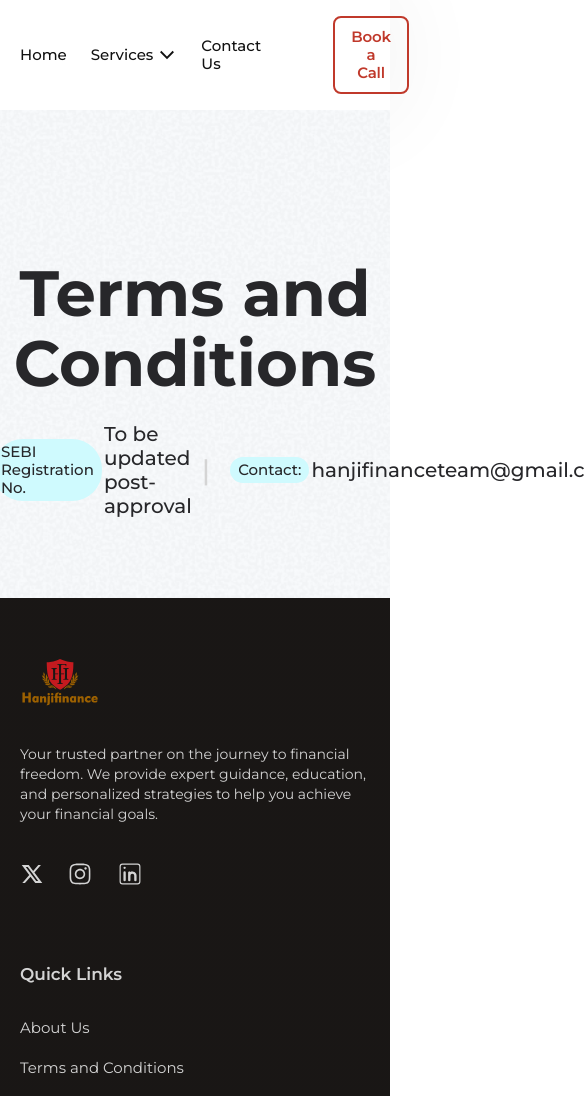
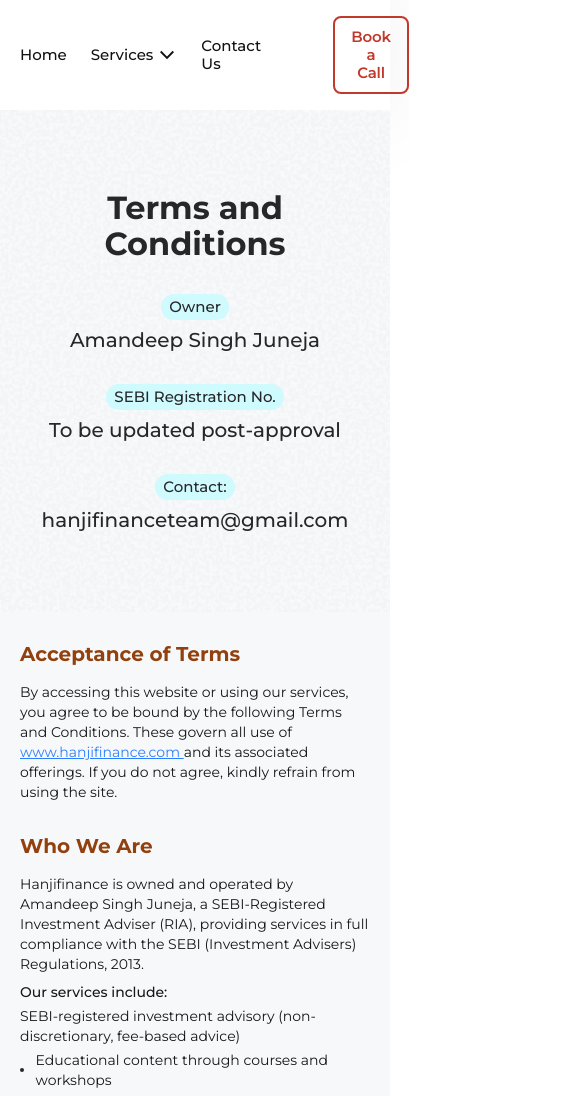
Before and after one commit to neon-lab-dev/HanjiFinance-Client, a React (Vite) app: page /terms-and-conditions in a window 390 px wide. Shown: the top 1096 px of the page, 585 px wide, since content can reach past the window. Built offline with nearby package versions, Linux system fonts and the light colour scheme.

Commit message:
Added terms and condition page with responsiveness

```diff
--- a/src/components/Reusable/ReusableHero/ReusableHero.tsx
+++ b/src/components/Reusable/ReusableHero/ReusableHero.tsx
@@ -1,6 +1,7 @@
 import { IMAGES } from "../../../assets";
+import Container from "../Container/Container";
 
-const ReusableHero = () => {
+const ReusableHero = ({title} : {title: string}) => {
   const details = [
     {
       label: "Owner",
@@ -23,14 +24,15 @@
         className="absolute top-0 left-0 w-full h-full object-cover z-0"
       />
 
-      <div className="relative z-10 pt-[148px] pb-20">
-        <h1 className="text-neutral-30 text-[64px] font-bold leading-[70px] text-center">
-          Terms and Conditions
+      <Container>
+        <div className="relative z-10 pt-20 md:pt-[148px] pb-20">
+        <h1 className="text-neutral-30 text-[32px] md:text-[64px] font-bold leading-9 md:leading-[70px] text-center">
+          {title}
         </h1>
 
-        <div className="flex items-center justify-center gap-3 mt-6">
+        <div className="flex flex-col md:flex-row items-center justify-center gap-8 md:gap-3 mt-8 md:mt-6">
           {details.map((item, index, arr) => (
-            <div key={item.label} className="flex items-center gap-[2px]">
+            <div key={item.label} className="flex flex-col md:flex-row items-center gap-2 md:gap-[2px]">
               <div className="bg-surface-70 px-2 py-1 text-neutral-30 text-[15px] font-medium leading-[18px] rounded-[30px] w-fit">
                 {item.label}
               </div>
@@ -38,7 +40,7 @@
                 {item.value}
               </p>
               {index !== arr.length - 1 && (
-                <span className="text-neutral-90 text-[28px] font-medium leading-8 mx-2">
+                <span className="text-neutral-90 text-[28px] font-medium leading-8 mx-2 hidden md:block">
                   |
                 </span>
               )}
@@ -46,6 +48,7 @@
           ))}
         </div>
       </div>
+      </Container>
     </div>
   );
 };
--- a/src/index.css
+++ b/src/index.css
@@ -73,6 +73,7 @@
   --bg-gradient-footer: linear-gradient(0deg, rgba(0, 0, 0, 0.10) 0%, rgba(0, 0, 0, 0.10) 100%), var(--stone-900, #1C1917);
   --bg-gradient-course: linear-gradient(180deg, rgba(254, 242, 242, 0.00) 0%, #FEF2F2 100%);
   --bg-gradient-profile-picture: radial-gradient(194.91% 131.04% at 84.5% 113.5%, #F50B5E 19.76%, #DF0897 52.03%, #962FBF 76.88%, #4F5BD5 93.34%);
+  --bg-gradient-terms-and-conditions: linear-gradient(180deg, #F6F8FA 0%, #F6F8FA 100%);
 }
 
 .bg-gradient-hero {
@@ -93,6 +94,10 @@
 
 .bg-profile-picture {
   background: var(--bg-profile-picture);
+}
+
+.bg-gradient-terms-and-conditions {
+  background: var(--bg-gradient-terms-and-conditions);
 }
 
 /* Custom scrollbar for a specific section */
--- a/src/pages/TermsAndConditions/TermsAndConditions.tsx
+++ b/src/pages/TermsAndConditions/TermsAndConditions.tsx
@@ -1,11 +1,141 @@
+import Container from "../../components/Reusable/Container/Container";
 import ReusableHero from "../../components/Reusable/ReusableHero/ReusableHero";
 
 const TermsAndConditions = () => {
-    return (
-        <div>
-            <ReusableHero/>
-        </div>
-    );
+  const content = [
+    {
+      title: "Acceptance of Terms",
+      description:
+        "By accessing this website or using our services, you agree to be bound by the following Terms and Conditions. These govern all use of <a href='https://www.hanjifinance.com' class='text-blue-500 underline'>www.hanjifinance.com </a> and its associated offerings. If you do not agree, kindly refrain from using the site.",
+    },
+
+    {
+      title: "Who We Are",
+      description:
+        "Hanjifinance is owned and operated by Amandeep Singh Juneja, a SEBI-Registered Investment Adviser (RIA), providing services in full compliance with the SEBI (Investment Advisers) Regulations, 2013.",
+      pointersTitle: "Our services include:",
+      pointersSubTitle:
+        "SEBI-registered investment advisory (non-discretionary, fee-based advice)",
+      pointers: [
+        "Educational content through courses and workshops",
+        "Community-based discussions (e.g., WhatsApp group with no stock tips or calls)",
+        "One-on-one financial consultation sessions",
+        "Merchandise sales (apparel, mugs, posters, etc.)",
+      ],
+    },
+    {
+      title: "Payments & Pricing",
+      description:
+        "All prices on the website are in INR unless otherwise stated. All prices are quoted as net offering, GST and additional chargers like delivery costs (if applicable) will be charged extra at checkout unless stated otherwise. Payments are processed securely via Razorpay. We reserve the right to modify pricing, plans, or offerings without prior notice.",
+    },
+    {
+      title: "Refund & Cancellation Policy",
+      pointers: [
+        "Digital products (courses, newsletters, community access, advisory consultations) are non-refundable once purchased.",
+        "For merchandise, refer to the Refund Policy page.",
+        "For payment errors or technical issues, contact hanjifinanceteam@gmail.com within 48 hours.",
+      ],
+    },
+    {
+      title: "Advisory Code of Conduct",
+      description:
+        "As a SEBI RIA, we operate under the fiduciary principle — meaning your interest comes first. We do not accept commissions, brokerage, referral fees, or any incentive-based payments.",
+      pointersTitle: "All advice is:",
+      pointers: [
+        "Customised based on your risk profile.",
+        "Issued only after completing required KYC & suitability assessment.",
+        "Non-discretionary (you retain full control of execution).",
+      ],
+    },
+    {
+      title: "User Responsibilities",
+      description: "You agree to:",
+      pointers: [
+        "Provide accurate and honest information for risk profiling.",
+        "Use the services for personal use only.",
+        "Not redistribute paid content or reports without permission.",
+        "Respect the no-recommendation zone in community groups.",
+      ],
+      footerText : "Violation may result in termination of access without refund."
+    },
+    {
+      title: "Intellectual Property",
+      description: "All original content on this site (videos, PDFs, reports, templates) is the property of Hanjifinance. You may not reuse, republish, or resell any content without written consent.",
+    },
+    {
+      title: "Limitation of Liability",
+      description: "Financial markets involve risk. While advisory is provided with diligence and compliance, we do not guarantee returns or investment performance. You agree to use the information at your own discretion. Past performance is not indicative of future results.",
+    },
+    {
+      title: "Regulatory Disclosures",
+      description: "Hanjifinance is in full compliance with SEBI Investment Adviser regulations. For unresolved grievances, clients may escalate through the SEBI SCORES platform.",
+    },
+    {
+      title: "Governing Law",
+      description: "These Terms are governed by the laws of India. Any disputes shall be subject to the jurisdiction of courts in Gwalior , India.",
+    },
+    {
+      title: "Contact",
+      description: "<p>For any clarification or grievance, <br/> Contact: <a href='mailto:hanjifinanceteam@gmail.com' class='text-blue-500 underline'>hanjifinanceteam@gmail.com</a></p>",
+    },
+    {
+      title: "Payments & Pricing",
+      description: "All prices on the website are in INR unless otherwise stated. All prices are quoted as net offering, GST and additional chargers like delivery costs (if applicable) will be charged extra at checkout unless stated otherwise. Payments are processed securely via Razorpay. We reserve the right to modify pricing, plans, or offerings without prior notice.",
+    },
+  ];
+  return (
+    <div className="font-Montserrat">
+      <ReusableHero title="Terms and Conditions" />
+
+      <div className="bg-gradient-terms-and-conditions py-[30px]">
+        <Container>
+          <div className="flex flex-col gap-8">
+            {content?.map((item, index) => (
+              <div key={index}>
+                <h1 className="text-secondary-15 text-xl font-bold leading-6">
+                  {item?.title}
+                </h1>
+                {item?.description && (
+                  <p
+                    className="text-neutral-20 text-sm leading-5 mt-4"
+                    dangerouslySetInnerHTML={{ __html: item.description }}
+                  />
+                )}
+                {item?.pointersTitle && (
+                  <p className="text-neutral-20 text-sm font-medium leading-5 mt-2">
+                    {item?.pointersTitle}
+                  </p>
+                )}
+                {item?.pointersSubTitle && (
+                  <p className="text-neutral-20 text-sm leading-5 mt-1">
+                    {item?.pointersSubTitle}
+                  </p>
+                )}
+                {item?.pointers && (
+                  <div className="flex flex-col">
+                    {item?.pointers?.map((pointer, index) => (
+                      <div
+                        key={index}
+                        className="text-neutral-20 text-sm leading-5 mt-1 flex items-center gap-3"
+                      >
+                        <div className="size-1 rounded-full bg-neutral-30"></div>{" "}
+                        {pointer}
+                      </div>
+                    ))}
+                  </div>
+                )}
+                {item?.footerText && (
+                  <p className="text-neutral-20 text-sm leading-5 mt-1">
+                    {item?.footerText}
+                  </p>
+                )}
+              </div>
+            ))}
+          </div>
+        </Container>
+      </div>
+    </div>
+  );
 };
 
 export default TermsAndConditions;
```
